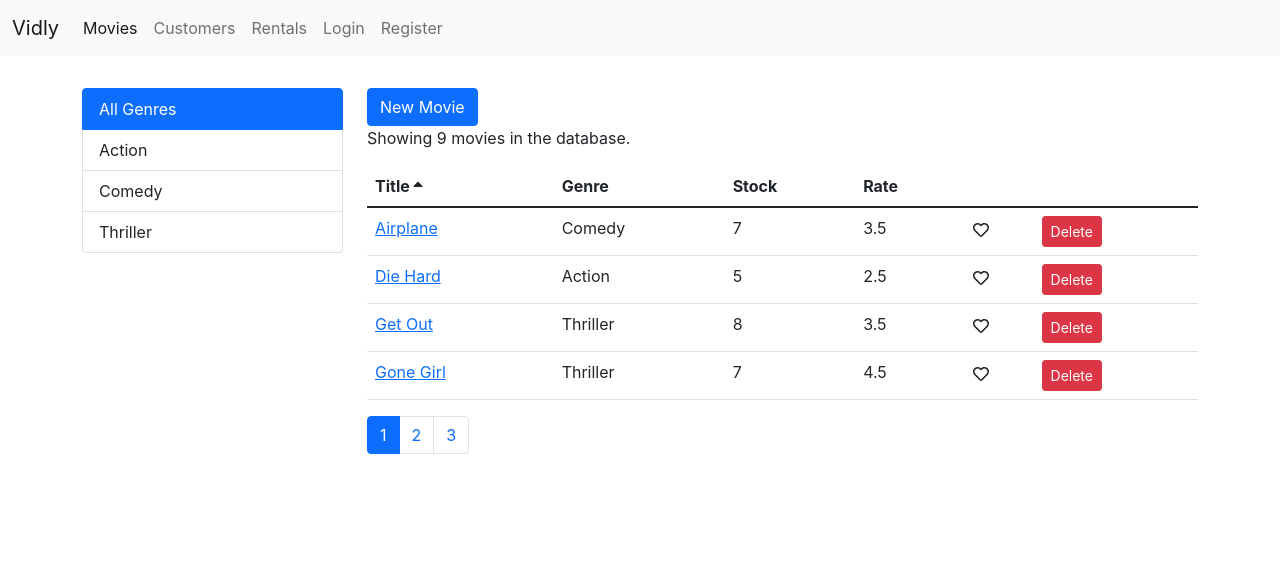
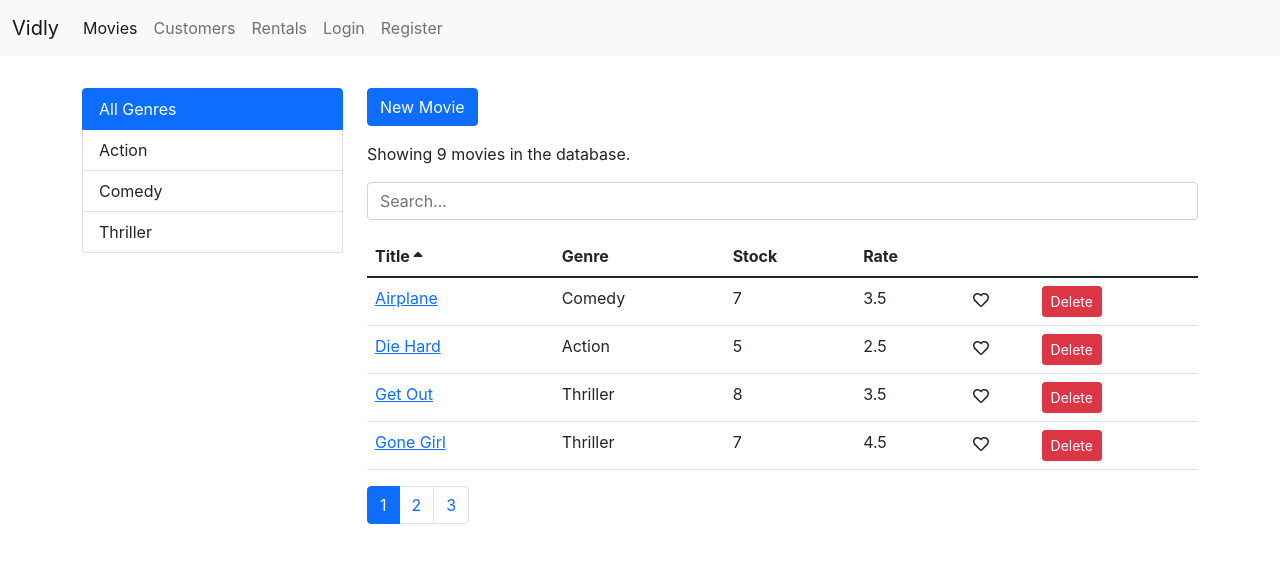
Before and after one commit to ozngnr/vidly-movie-db, a React (Create React App) app: page /movies in a window 1280 px wide. Shown: the top 562 px of the page. Built offline with nearby package versions, Linux system fonts and the light colour scheme.

Commit message:
Added a search bar so the user can search for a specific movie

```diff
--- a/src/components/common/formButton.js
+++ b/src/components/common/formButton.js
@@ -4,7 +4,7 @@ import { FormContext } from './form';
 const FormButton = ({ label, onClick }) => {
   const { validate } = useContext(FormContext);
   const isValid = validate();
-  // console.log(isValid);
+  console.log(isValid);
 
   return (
     <button
--- /dev/null
+++ b/src/components/common/searchBar.js
@@ -0,0 +1,17 @@
+import React from 'react';
+
+const SearchBar = ({ onChange, value }) => {
+  return (
+    <div className="mb-3">
+      <input
+        type="text"
+        className="form-control"
+        placeholder="Search..."
+        value={value}
+        onChange={(e) => onChange(e.target.value)}
+      />
+    </div>
+  );
+};
+
+export default SearchBar;
--- a/src/components/movieform.js
+++ b/src/components/movieform.js
@@ -1,6 +1,6 @@
 import React, { useContext, useEffect, useState } from 'react';
+import { useParams, useNavigate } from 'react-router-dom';
 import { MovieContext } from '../context/movieContext';
-import { useParams, useNavigate } from 'react-router-dom';
 import Joi from 'joi-browser';
 
 import NotFound from '../components/common/notFound';
@@ -11,7 +11,7 @@ import Select from './common/select';
 import { saveMovie } from '../services/fakeMovieService';
 
 const schema = {
-  _id: Joi.string().optional(),
+  _id: Joi.any(),
   title: Joi.string().required().label('Title'),
   genreId: Joi.string().required().label('Genre'),
   numberInStock: Joi.number()
--- a/src/components/movies.js
+++ b/src/components/movies.js
@@ -8,12 +8,15 @@ import ListGroup from './common/listGroup';
 import { MovieContext } from '../context/movieContext';
 import { paginate } from '../utils/paginate';
 import { useSortableData } from '../hooks/useSortableData';
+import SearchBar from './common/searchBar';
 
 const Movies = () => {
   const {
     allMovies,
     genres,
     selectedGenre,
+    searchQuery,
+    handleSearch,
     handleGenreSelect,
     page,
     handlePageChange,
@@ -33,18 +36,21 @@ const Movies = () => {
   const { currentPage, pageSize } = page;
 
   useEffect(() => {
-    const filtered =
-      selectedGenre === 'All Genres'
-        ? sortedMovies
-        : sortedMovies.filter((m) => m.genre.name === selectedGenre);
+    let filtered = sortedMovies;
+
+    if (searchQuery) {
+      filtered = sortedMovies.filter((m) =>
+        m.title.toLowerCase().startsWith(searchQuery.toLowerCase())
+      );
+    } else if (selectedGenre && selectedGenre !== 'All Genres') {
+      filtered = sortedMovies.filter((m) => m.genre.name === selectedGenre);
+    }
     // Slice filtered movies to display
     const movies = paginate(filtered, currentPage, pageSize);
 
     setMoviesCount(filtered.length);
     setMovies(movies);
-  }, [sortedMovies, selectedGenre, currentPage, pageSize]);
-
-  if (moviesCount === 0) return <p>There are no movies in the database.</p>;
+  }, [sortedMovies, selectedGenre, currentPage, pageSize, searchQuery]);
 
   return (
     <div className="row">
@@ -61,7 +67,17 @@ const Movies = () => {
           New Movie
         </Link>
 
-        <p>Showing {moviesCount} movies in the database.</p>
+        {moviesCount === 0 ? (
+          <p style={{ marginTop: '1em' }}>
+            There are no movies in the database.
+          </p>
+        ) : (
+          <p style={{ marginTop: '1em' }}>
+            Showing {moviesCount} movies in the database.
+          </p>
+        )}
+
+        <SearchBar value={searchQuery} onChange={handleSearch} />
 
         <MoviesTable
           movies={movies}
--- a/src/context/movieContext.js
+++ b/src/context/movieContext.js
@@ -7,8 +7,9 @@ const MovieContext = createContext();
 const MovieContextProvider = ({ children }) => {
   const [allMovies, setAllMovies] = useState([]);
   const [genres, setGenres] = useState([]);
+  const [selectedGenre, setSelectedGenre] = useState('All Genres');
   const [page, setPage] = useState({ currentPage: 1, pageSize: 4 });
-  const [selectedGenre, setSelectedGenre] = useState('All Genres');
+  const [searchQuery, setSearchQuery] = useState('');
 
   const handleDelete = (id) => {
     const updatedMovies = allMovies.filter((movie) => movie._id !== id);
@@ -20,7 +21,13 @@ const MovieContextProvider = ({ children }) => {
 
   const handleGenreSelect = (genre) => {
     setSelectedGenre(genre);
-    setPage((prevPage) => ({ ...prevPage, currentPage: 1 }));
+    setPage({ ...page, currentPage: 1 });
+  };
+
+  const handleSearch = (genre) => {
+    setSelectedGenre('All Genres');
+    setPage({ ...page, currentPage: 1 });
+    setSearchQuery(genre);
   };
 
   const toggleLike = (id) => {
@@ -48,12 +55,16 @@ const MovieContextProvider = ({ children }) => {
         allMovies,
         genres,
         page,
+        setPage,
         handleDelete,
         handlePageChange,
         handleGenreSelect,
+        handleSearch,
         toggleLike,
         selectedGenre,
         setSelectedGenre,
+        searchQuery,
+        setSearchQuery,
       }}
     >
       {children}
--- a/src/services/fakeMovieService.js
+++ b/src/services/fakeMovieService.js
@@ -95,7 +95,7 @@ export function getMovie(id) {
 
 export function saveMovie(movie) {
   let movieInDb = movies.find((m) => m._id === movie._id) || {};
-  movieInDb.name = movie.name;
+  movieInDb.title = movie.title;
   movieInDb.genre = genresAPI.genres.find((g) => g._id === movie.genreId);
   movieInDb.numberInStock = movie.numberInStock;
   movieInDb.dailyRentalRate = movie.dailyRentalRate;
```
